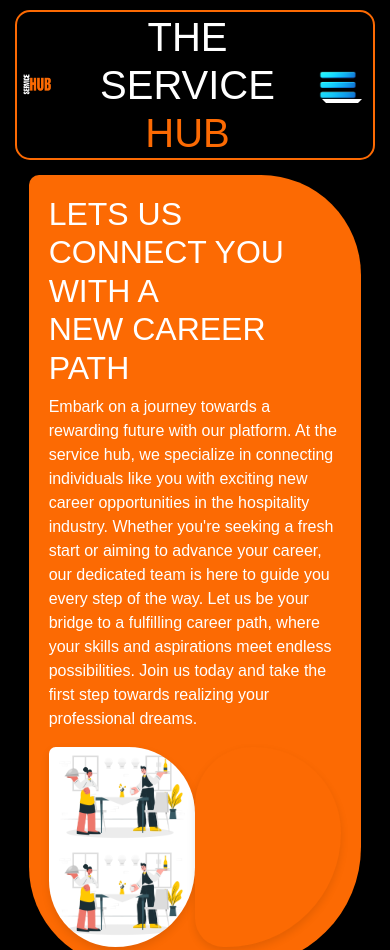
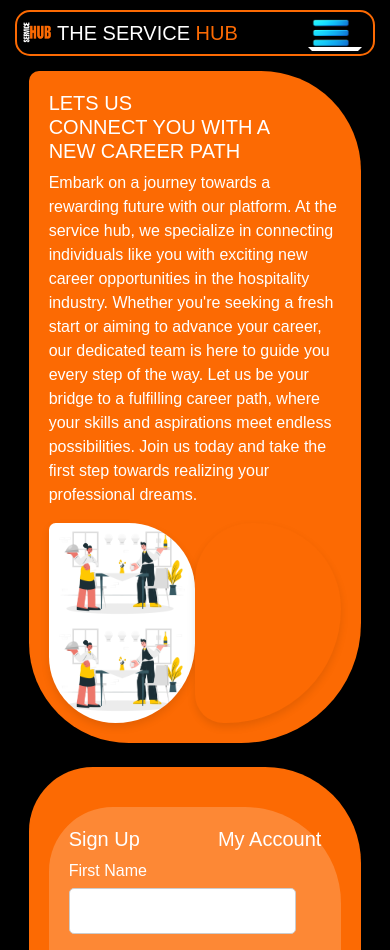
Before and after one commit to onlywairua/Service-Hub, a plain HTML site: page index.html in a window 390 px wide. Shown: the top 950 px of the page. Drawn offline with nearby package versions, Linux system fonts and the light colour scheme; a small style sheet from the web is missing.

Commit message:
Update serviceHub.css

```diff
--- a/serviceHub.css
+++ b/serviceHub.css
@@ -26,7 +26,19 @@
             margin-right: auto;
             margin-left: auto;
         }
+        /* Media query for smaller screens */
+        @media (max-width: 576px) {
+          h1, h2 {
+            font-size: 20px;
+          }
+        }
 
+        /* Media query for medium screens */
+        @media (min-width: 577px) and (max-width: 992px) {
+          h1, h2 {
+            font-size: 32px;
+          }
+        }
 
         .left-header {
           display: flex;
@@ -83,27 +95,13 @@
         }
 
         @media (min-width: 992px) {
-  .dropdown-toggle {
+        .dropdown-toggle {
     display: none; /* Hide dropdown toggle button on larger screens */
   }
 }
 
 
-.dropdown-toggle {
-  background-color: transparent; /* Remove background color */
-  border: none; /* Remove border */
-  padding: 0; /* Remove padding */
-  cursor: pointer; /* Set cursor to pointer for better usability */
-  outline: none; /* Remove outline when button is focused */
-}
 
-.dropdown-toggle:focus {
-  box-shadow: none; /* Remove focus box-shadow */
-}
-
-.dropdown-toggle:hover {
-  background-color: transparent; /* Remove background color on hover */
-}
         .container {
           padding: 20px;
         }
```
